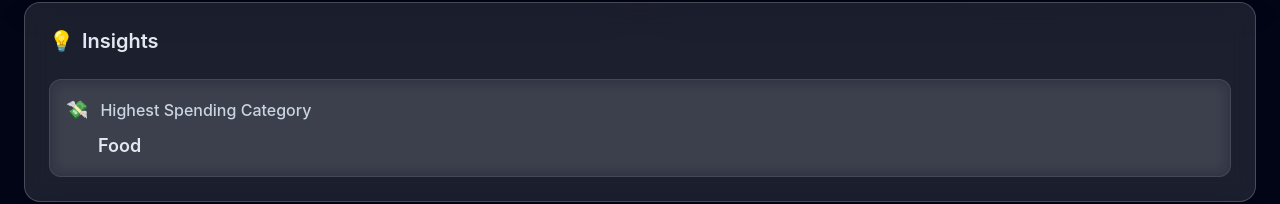
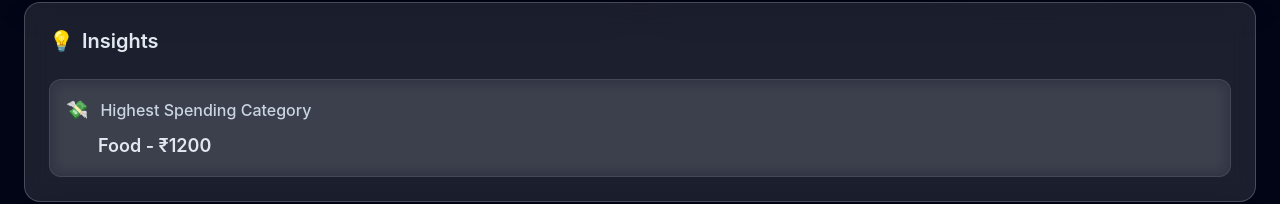
Before and after one commit to namitmalasi/Zorvyn-assignment, a React (Vite) app: page / in a window 1280 px wide. Shown: the part 600-804 px from the top of the page. Built offline with nearby package versions, Linux system fonts and the light colour scheme.

Commit message:
minor change

```diff
--- a/src/components/Insights/Insights.jsx
+++ b/src/components/Insights/Insights.jsx
@@ -32,7 +32,9 @@ const Insights = () => {
             </span>
           </div>
           <p className="text-slate-200 text-lg font-semibold ml-8">
-            {highestCategory?.[0] || "N/A"}
+            {highestCategory
+              ? `${highestCategory[0]} - ₹${highestCategory[1]}`
+              : "N/A"}
           </p>
         </div>
       </div>
```
